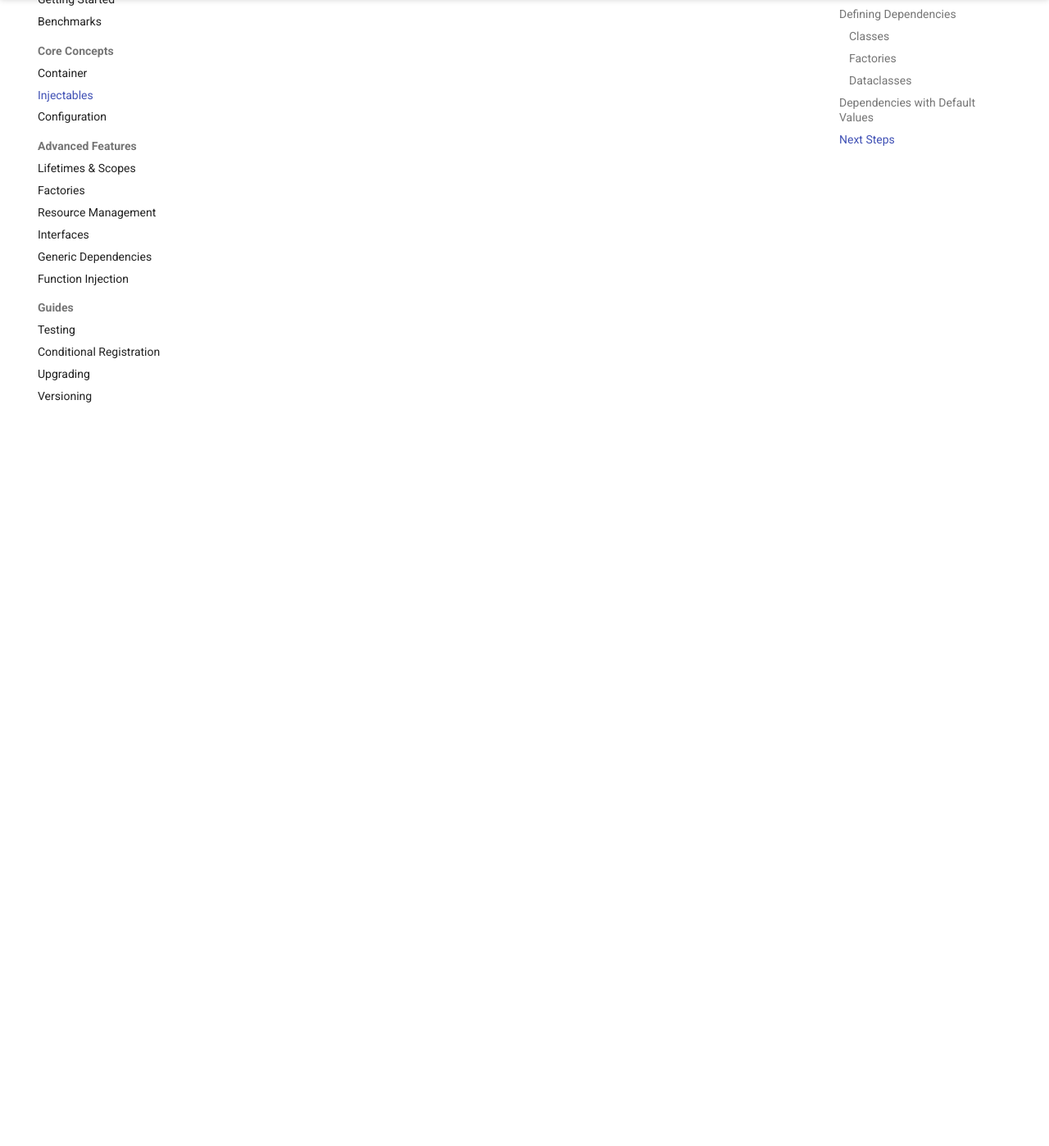
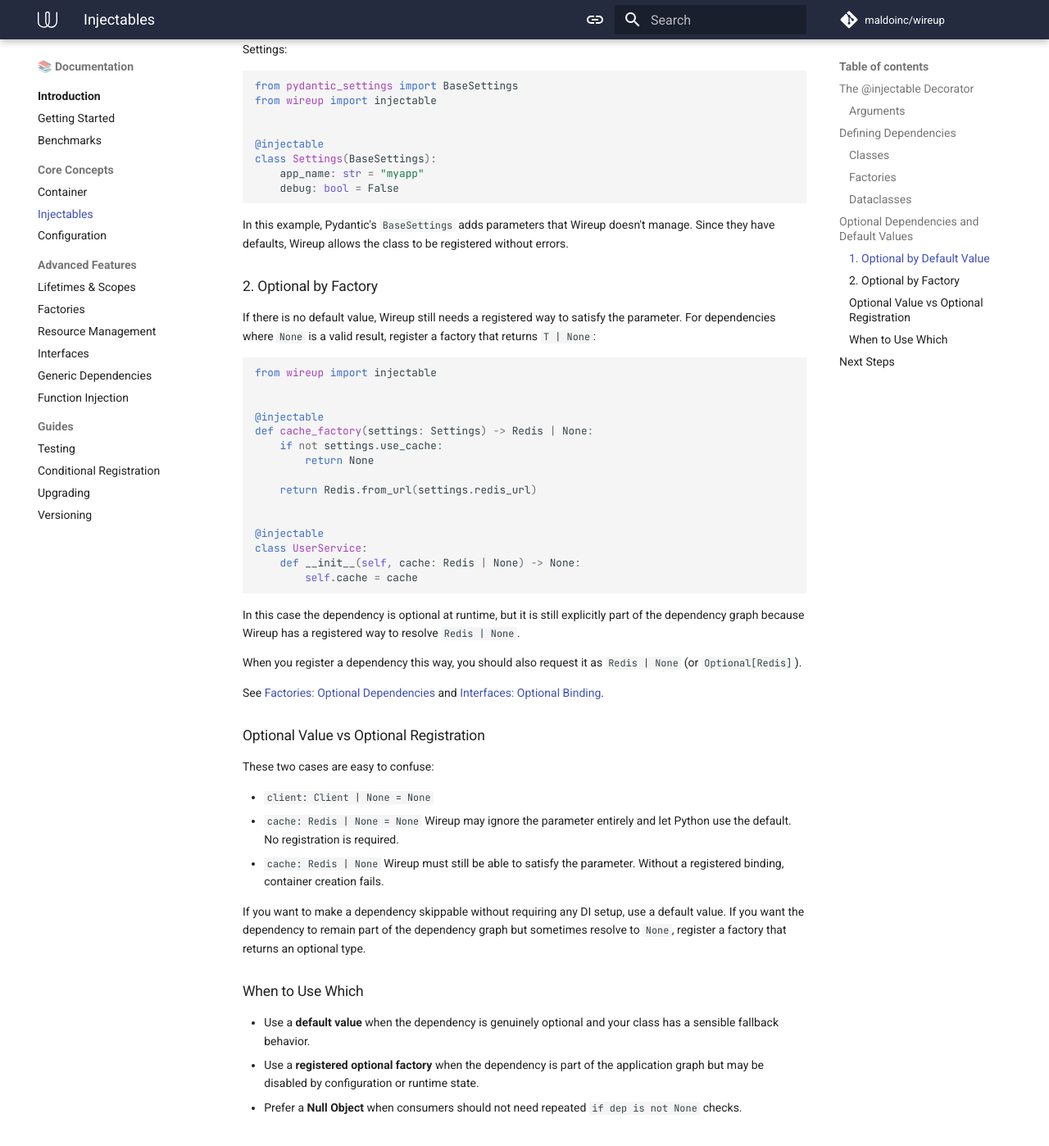
Before and after one commit to maldoinc/wireup, an MkDocs documentation site: the page built from docs/pages/injectables.md, in a window 1280 px wide and 1400 px high, scrolled down 3022 px. Shown: the whole window at 82% size. Built offline with MkDocs 1.6.1 and Material for MkDocs 9.7.7, drawn with Linux system fonts in a browser that asks for light colours; comment, search, counter and statistics services are not loaded; the version menu is left out; some of the changed text lies outside the part shown.

Commit message:
Update optional dep docs

````diff
--- a/docs/pages/injectables.md
+++ b/docs/pages/injectables.md
@@ -135,12 +135,45 @@ You can combine `@injectable` with `@dataclass` to eliminate `__init__` boilerpl
     In this example, due to how the `@dataclass` decorator works, combining the two leads to code that's more difficult to
     read, since it's not immediately obvious what are dependencies and what are class fields.
 
-## Dependencies with Default Values
+## Optional Dependencies and Default Values
 
-When Wireup encounters a dependency it doesn't recognize, it normally raises an error. However, if that parameter has a
-**default value**, Wireup will skip it and let Python use the default instead.
+Wireup thinks about constructor parameters in terms of **satisfiability**: can this parameter be provided by either
+Wireup or by Python itself?
 
-This is useful when integrating with libraries that add their own `__init__` parameters, such as Pydantic Settings:
+When Wireup encounters a dependency it doesn't recognize, it normally raises an error. However, if that parameter has an
+explicit **default value**, Wireup will skip it and let Python use the default instead.
+
+This means there are two different ways an optional-looking dependency can work.
+
+```mermaid
+flowchart LR
+    A[Parameter] --> B{Can Wireup provide it?}
+    B -->|Yes| C[Inject dependency]
+    B -->|No| D{Has default value?}
+    D -->|Yes| E[Use Python default]
+    D -->|No| F[Raise error]
+```
+
+### 1. Optional by Default Value
+
+If a parameter has a default value, Wireup will still try to provide it first. The default is only used when Wireup
+does not know how to provide that dependency:
+
+```python
+from wireup import injectable
+
+
+@injectable
+class UserService:
+    def __init__(self, cache: Redis | None = None) -> None:
+        self.cache = cache
+```
+
+This is valid even if `Redis` is not registered, because the constructor is still satisfiable without Wireup creating
+the dependency. If `Redis` is registered, Wireup provides it instead of using the default.
+
+This is also useful when integrating with libraries that add their own `__init__` parameters, such as Pydantic
+Settings:
 
 ```python
 from pydantic_settings import BaseSettings
@@ -156,10 +189,57 @@ class Settings(BaseSettings):
 In this example, Pydantic's `BaseSettings` adds parameters that Wireup doesn't manage. Since they have defaults, Wireup
 allows the class to be registered without errors.
 
-!!! note
+### 2. Optional by Factory
 
-    This only applies to parameters with explicit default values. Parameters without defaults that reference unknown types
-    will still raise an error to catch configuration mistakes early.
+If there is no default value, Wireup still needs a registered way to satisfy the parameter. For dependencies where
+`None` is a valid result, register a factory that returns `T | None`:
+
+```python
+from wireup import injectable
+
+
+@injectable
+def cache_factory(settings: Settings) -> Redis | None:
+    if not settings.use_cache:
+        return None
+
+    return Redis.from_url(settings.redis_url)
+
+
+@injectable
+class UserService:
+    def __init__(self, cache: Redis | None) -> None:
+        self.cache = cache
+```
+
+In this case the dependency is optional at runtime, but it is still explicitly part of the dependency graph because
+Wireup has a registered way to resolve `Redis | None`.
+
+When you register a dependency this way, you should also request it as `Redis | None` (or `Optional[Redis]`).
+
+See [Factories: Optional Dependencies](factories.md#optional-dependencies) and
+[Interfaces: Optional Binding](interfaces.md#optional-binding).
+
+### Optional Value vs Optional Registration
+
+These two cases are easy to confuse:
+
+- `client: Client | None = None`
+- `cache: Redis | None = None`
+  Wireup may ignore the parameter entirely and let Python use the default. No registration is required.
+- `cache: Redis | None`
+  Wireup must still be able to satisfy the parameter. Without a registered binding, container creation fails.
+
+If you want to make a dependency skippable without requiring any DI setup, use a default value. If you want the
+dependency to remain part of the dependency graph but sometimes resolve to `None`, register a factory that returns an
+optional type.
+
+### When to Use Which
+
+- Use a **default value** when the dependency is genuinely optional and your class has a sensible fallback behavior.
+- Use a **registered optional factory** when the dependency is part of the application graph but may be disabled by
+  configuration or runtime state.
+- Prefer a **Null Object** when consumers should not need repeated `if dep is not None` checks.
 
 ## Next Steps
 
````
Also changed, not shown: docs/pages/factories.md (+7 -7 lines), docs/pages/interfaces.md (+1 -1 lines).
